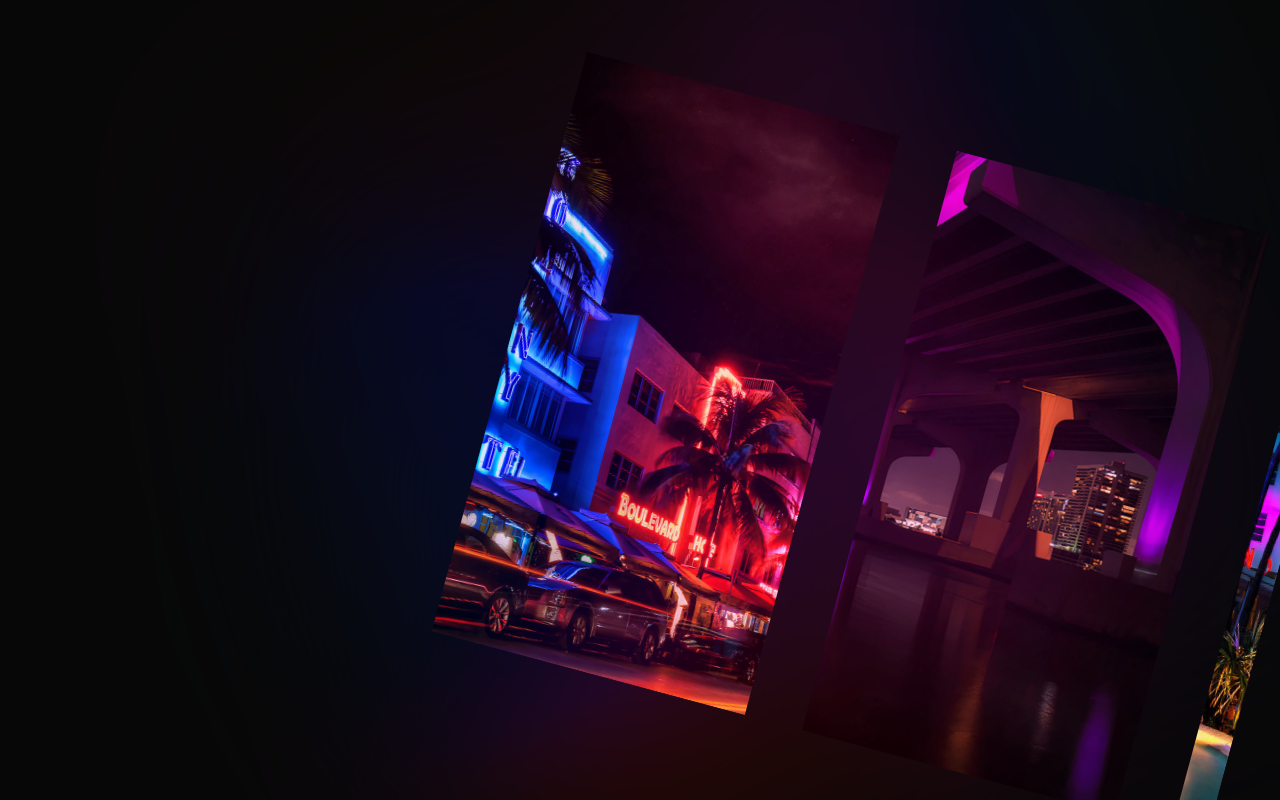
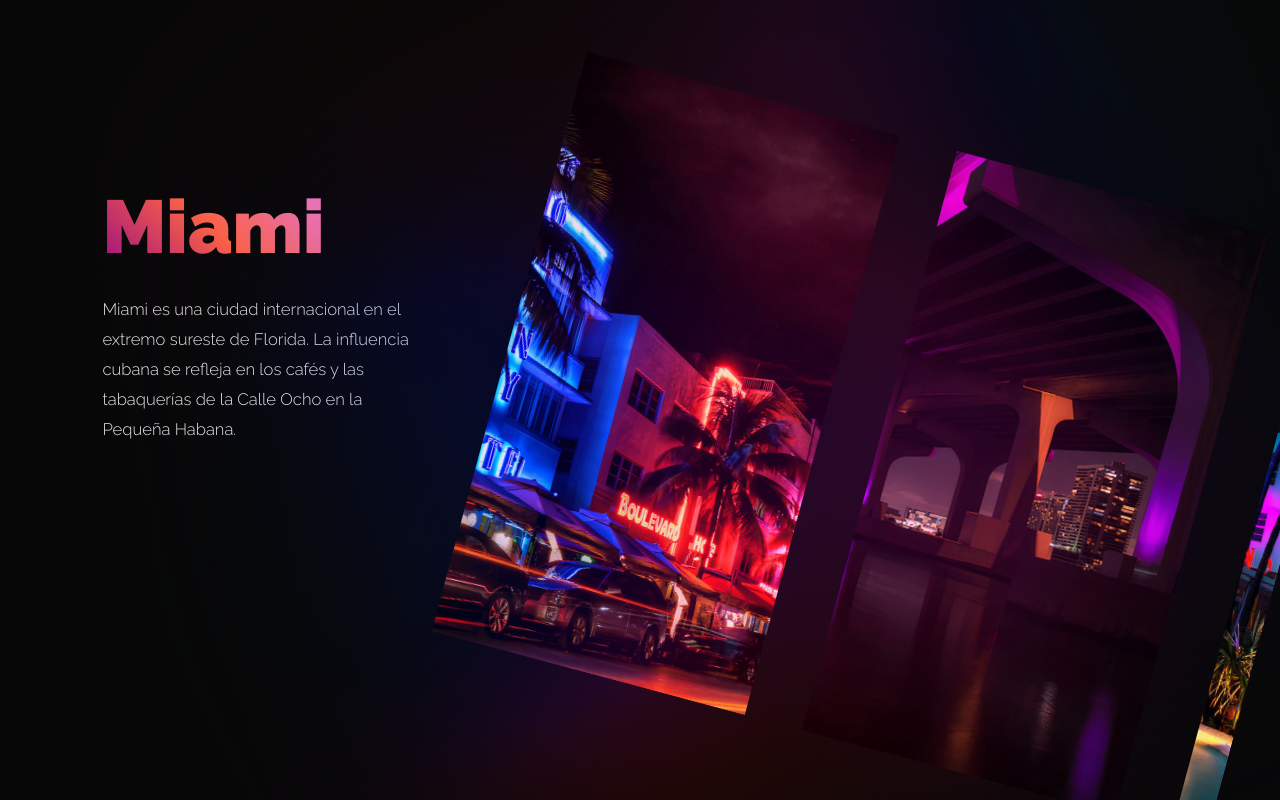
Before and after one commit to Javierrocadev/Galeria-parallax, a website built with Vite: page index.html in a window 1280 px wide. Built offline with nearby package versions, Linux system fonts and the light colour scheme.

Commit message:
end section

```diff
--- a/css/main.css
+++ b/css/main.css
@@ -41,7 +41,6 @@ html {
 .slider__item {
   max-height: 75vh;
   overflow: hidden;
-  position: relative;
   cursor: pointer;
   transition: transform var(--transition), box-shadow var(--transition);
 }
@@ -69,4 +68,35 @@ html {
   z-index: 2;
   transform: rotate(-15deg) scale(1.45);
   box-shadow: rgb(0 0 0 / 0.75) 0 0 0 10000px;
+  display: flex;
+  justify-content: center;
 }
+.description {
+  position: absolute;
+  font-size: calc(var(--sizeindex) * 0.8);
+  top: 20vh;
+  left: 8vw;
+  max-width: 24vw;
+  transition: opacity var(--transition), transform var(--transition);
+}
+.logo {
+  font-size: calc(var(--sizeindex) * 3.6);
+  font-weight: 900;
+  display: inline-block;
+  background: linear-gradient(45deg, DarkMagenta, Tomato, Violet);
+  -webkit-background-clip: text;
+  background-clip: text;
+  -webkit-text-fill-color: transparent;
+}
+.description p {
+  opacity: 0.9;
+  transition: transform var(--transition);
+  transition-duration: 3s;
+}
+.description.hidden {
+  opacity: 0;
+  transform: translateY(5vh);
+}
+.description.hidden p {
+  transform: translateY(2vh);
+}
--- a/index.html
+++ b/index.html
@@ -10,7 +10,12 @@
 </head>
 
 <body>
-
+    <div class="description">
+        <div class="logo">Miami</div>
+        <p>Miami es una ciudad internacional en el extremo sureste de Florida. La influencia cubana se refleja en los
+            cafés y las
+            tabaquerías de la Calle Ocho en la Pequeña Habana.</p>
+    </div>
     <div class="swiper slider slider_main">
         <div class="swiper-wrapper slider__wrapper">
             <div class="swiper-slide slider__item">
--- a/js/app.js
+++ b/js/app.js
@@ -1,5 +1,5 @@
 const sliderMain = new Swiper('.slider_main', {
-	freeMode: true, //slide free mode
+	freeMode: true,
 	centeredSlides: true,
 	mousewheel: true,
 	parallax: true,
```
